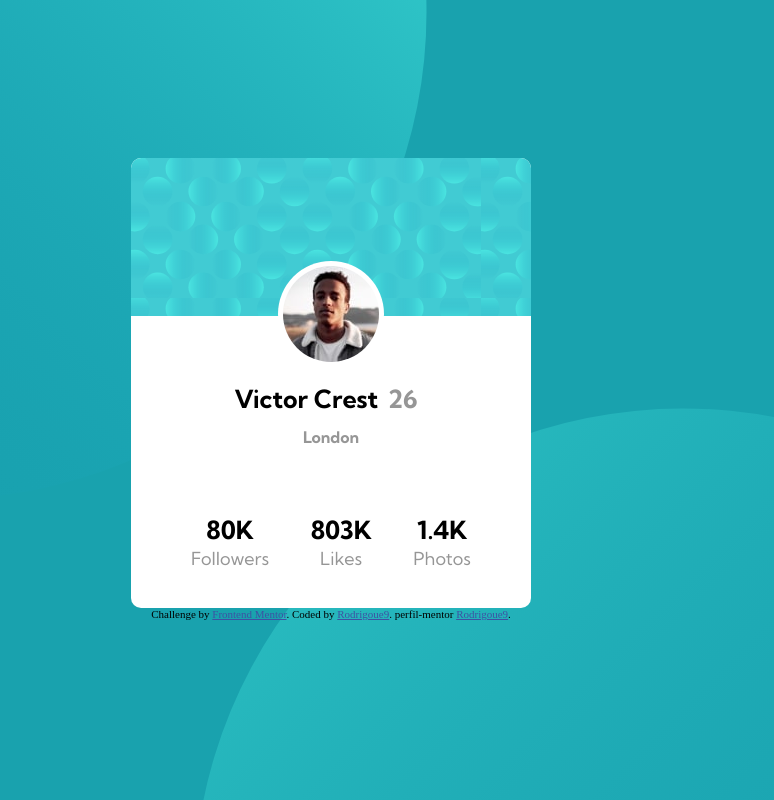
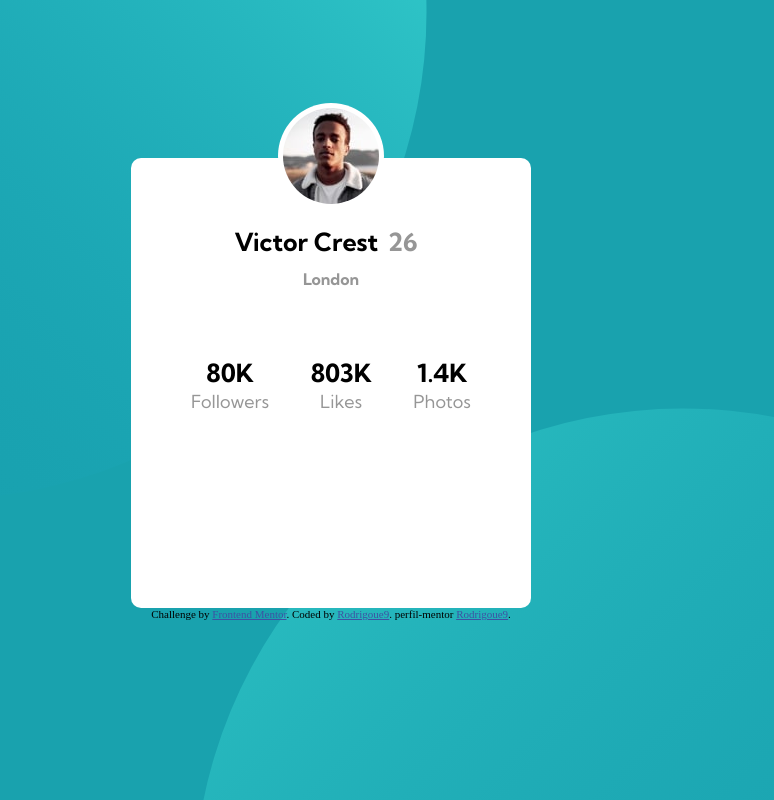
Before and after one commit to Rodrigoue9/Profile-card_flex, a plain HTML site: page index.html in a window 1280 px wide. Shown: the top 800 px of the page, without its empty margins (309-1083 px from the left). Drawn offline with Linux system fonts and the light colour scheme.

Commit message:
Update style.css

```diff
--- a/css/style.css
+++ b/css/style.css
@@ -27,9 +27,12 @@ body {
   height: 450px;
   background-color: rgb(255, 255, 255);
 }
-.backgroundFoto {
-  background-image: url("../images/bg-pattern-card.svg");
-  width: auto;
+.backgroundFoto{
+    width: 100%;
+}
+.backgroundFoto img{
+
+  width: 100%;
   border-radius: 10px 10px 0px 0px;
   height: 35%;
 }
```
